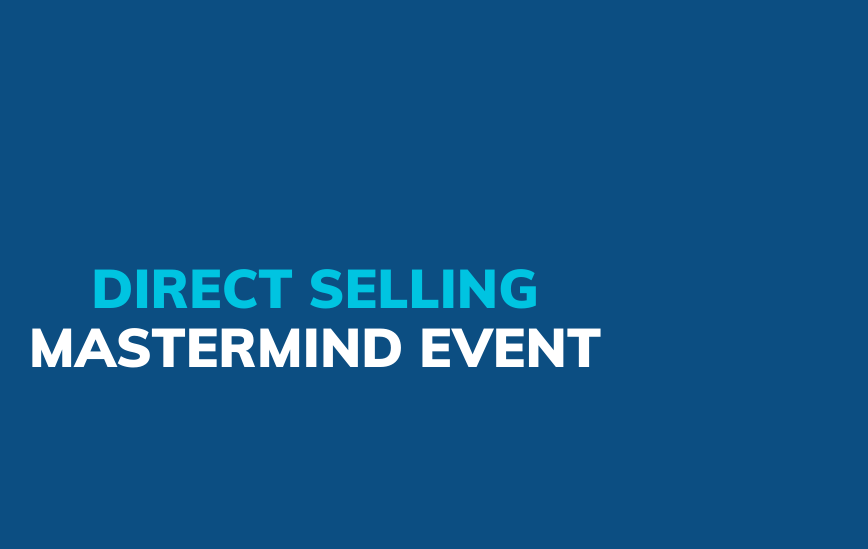
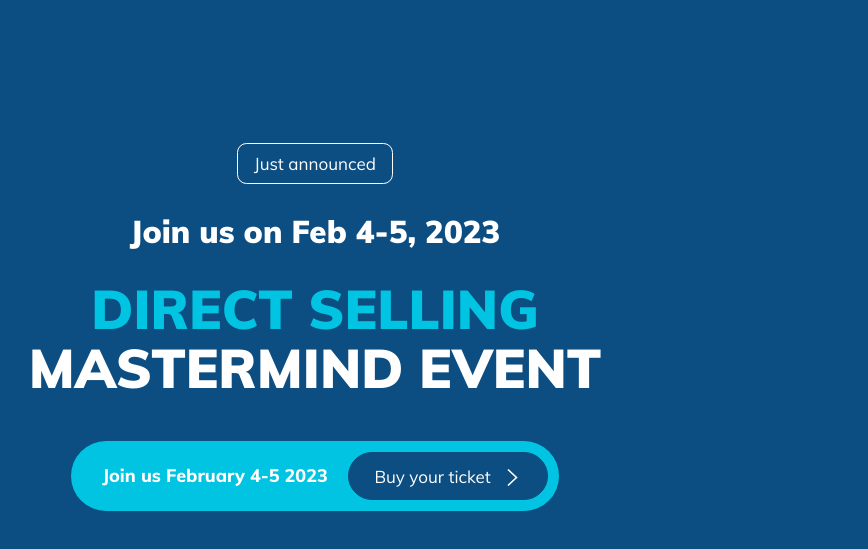
Before and after one commit to Iron318i/thewhalemaker, a website: page index.html in a window 1280 px wide. Shown: the part 73-622 px from the top of the page, without its empty margins (325-1193 px from the left). Drawn offline with Linux system fonts and the light colour scheme.

Commit message:
Main Banner

```diff
--- a/index.html
+++ b/index.html
@@ -24,8 +24,25 @@
 </header>
 <section class="main-banner">
     <div class="container text-center">
+        <div class="badge">Just announced</div>
+        <h2 class="h2">Join us on Feb 4-5, 2023</h2>
         <h1 class="h1"><span>Direct Selling</span> <br>Mastermind Event</h1>
+        <div class="buy-ticket">
+            <div class="inner">
+                <strong>Join us February 4-5 2023</strong>
+                <a href="#" class="btn">Buy your ticket
+                    <svg class="icon">
+                        <use xlink:href="#arrow"></use>
+                    </svg>
+                </a>
+            </div>
+        </div>
     </div>
 </section>
+<svg width="0" height="0" class="hidden">
+    <symbol xmlns="http://www.w3.org/2000/svg" viewBox="0 0 320 320" id="arrow" fill="currentColor">
+        <polygon points="214.5,160 64,300.7 84.7,320 256,160 84.7,0 64,19.4 "></polygon>
+    </symbol>
+</svg>
 </body>
 </html>
--- a/sass/theme/_main.scss
+++ b/sass/theme/_main.scss
@@ -70,7 +70,7 @@ h1 {
   line-height: 1.1;
 }
 h2 {
-  font-size: 1.8rem;
+  font-size: 1.6rem;
   line-height: 1.25;
 }
 h3 {
@@ -118,6 +118,14 @@ a:hover {
   border: 1px solid $blue;
   cursor: pointer;
   vertical-align: middle;
+  .icon {
+    width: 1em;
+    height: 1em;
+    color: #fff;
+    position: relative;
+    top: rem(3px);
+    margin-left: .5rem;
+  }
 }
 .btn:hover,
 .btn:focus {
@@ -221,3 +229,6 @@ hr {
   border-width: 0;
   border-top: 1px solid #E1E1E1;
 }
+.hidden {
+  display: none;
+}
--- a/sass/theme/_responsive.scss
+++ b/sass/theme/_responsive.scss
@@ -35,6 +35,18 @@
       width: 33.33333333%;
     }
   }
+  .main-banner {
+    .badge {
+      margin-bottom: rem(30px);
+    }
+    .h2 {
+      margin-bottom: rem(30px);
+      font-size: rem(33px);
+    }
+    .h1 {
+      margin-bottom: rem(45px);
+    }
+  }
 }
 /* Larger than desktop */
 @media (min-width: 992px) {
@@ -68,3 +80,14 @@
     margin-bottom: 1rem;
   }
 }
+@media (max-width: 479px) {
+  .buy-ticket {
+    border-radius: 1rem;
+    .inner {
+      flex-direction: column;
+      strong {
+        margin-bottom: .5rem;
+      }
+    }
+  }
+}
--- a/sass/theme/_sections.scss
+++ b/sass/theme/_sections.scss
@@ -33,4 +33,25 @@
       color: $cyan;
     }
   }
+  .badge {
+    display: inline-block;
+    margin-bottom: 1rem;
+    font-size: rem(18px);
+    border: 1px solid white;
+    border-radius: rem(10px);
+    padding: rem(6px 17px);
+  }
 }
+.buy-ticket {
+  display: inline-block;
+  background-color: $cyan;
+  padding: rem(12px);
+  border-radius: rem(37px);
+  .inner {
+    display: flex;
+    align-items: center;
+  }
+  strong {
+    margin: 0 20px;
+  }
+}
```
Also changed, not shown: css/theme.css, css/theme.min.css, 1 other file.
